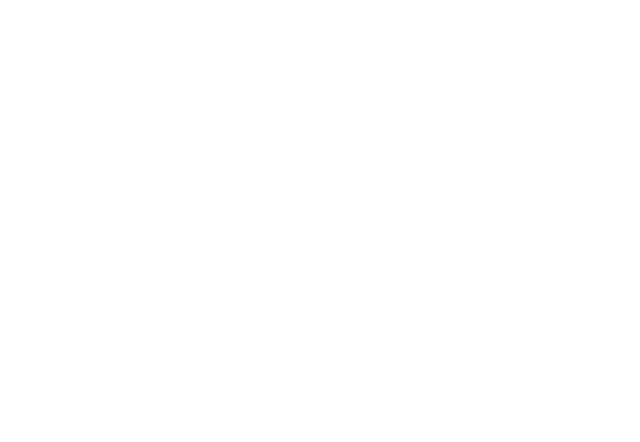
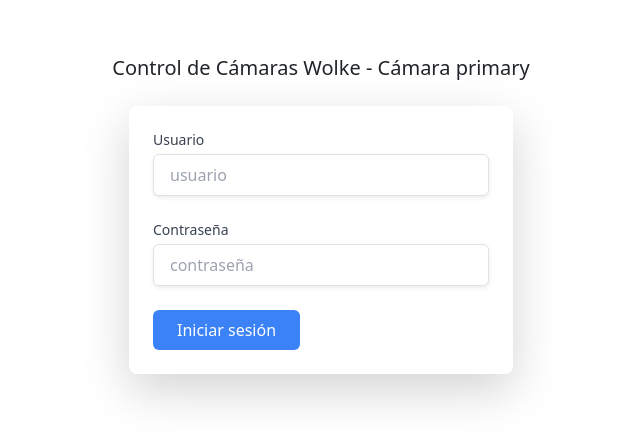
Before and after one commit to felipeWolke/front-webRTC, a React (Create React App) app: page /login/primary in a window 1280 px wide. Before the commit this address had no page. Shown: the part 186-628 px from the top of the page, without its empty margins (319-959 px from the left). Built offline with nearby package versions, Linux system fonts and the light colour scheme.

Commit message:
new type of login

```diff
--- a/src/App.js
+++ b/src/App.js
@@ -1,10 +1,9 @@
-import { BrowserRouter as Router, Routes, Route } from 'react-router-dom';
+import { BrowserRouter as Router, Routes, Route, Navigate } from 'react-router-dom';
 import Home from './pages/Home';
 import Home2 from './pages/Home2';
 import Home3 from './pages/Home3';
 import Login from './pages/Login';
 import withAuth from './components/WithAuth';  // Importa el HOC
-import { Navigate } from 'react-router-dom';
 import Secondary from './pages/Secondary';
 import Secondary2 from './pages/Secondary2';
 import Secondary3 from './pages/Secondary3';
@@ -21,14 +20,14 @@
   return (
     <Router>
       <Routes>
-        <Route path="/login" element={<Login />} />
-        <Route path="/home" element={<AuthHome />} />
-        <Route path="/home2" element={<AuthHome2 />} />
-        <Route path="/home3" element={<AuthHome3 />} />
+        <Route path="/login/:cameraId" element={<Login />} />
+        <Route path="/primary" element={<AuthHome />} />
+        <Route path="/primary2" element={<AuthHome2 />} />
+        <Route path="/primary3" element={<AuthHome3 />} />
         <Route path="/secondary" element={<AuthSecondary />} />
         <Route path="/secondary2" element={<AuthSecondary2 />} />
         <Route path="/secondary3" element={<AuthSecondary3 />} />
-        <Route path="/" element={<Navigate replace to="/login" />} />
+        <Route path="/" element={<Navigate replace to="/login/primary" />} /> {/* Cambio para redirigir a un login específico */}
       </Routes>
     </Router>
   );
--- a/src/components/WithAuth.js
+++ b/src/components/WithAuth.js
@@ -6,7 +6,7 @@
         const token = localStorage.getItem('token');
         if (!token) {
             // Si no hay token, redirigir al usuario a la página de login
-            return <Navigate to="/login" replace />;
+            return <Navigate to="/" replace />;
         }
 
         // Si hay token, renderizar el componente original con todas sus props
--- a/src/pages/Login.js
+++ b/src/pages/Login.js
@@ -1,16 +1,17 @@
 import React, { useState } from 'react';
-import { useNavigate } from 'react-router-dom';
+import { useNavigate, useParams } from 'react-router-dom';
 
 function Login() {
     const [username, setUsername] = useState('');
     const [password, setPassword] = useState('');
     const navigate = useNavigate();
+    const { cameraId } = useParams();  // Captura el identificador de cámara desde la URL
 
-    const handleLogin = async (e, cameraRoute) => {
+    const handleLogin = async (e) => {
         e.preventDefault();
 
         const credentials = { username, password };
-        const response = await fetch('https://cams.wolkelab.com/api/login', {  // Asegúrate de tener la URL correcta
+        const response = await fetch(`https://cams.wolkelab.com/api/login/${cameraId}`, {  // Modifica la URL de la API según el cameraId
             method: 'POST',
             headers: { 'Content-Type': 'application/json' },
             body: JSON.stringify(credentials)
@@ -19,18 +20,17 @@
         if (response.ok) {
             const { accessToken } = await response.json();
             localStorage.setItem('token', accessToken);
-            navigate(cameraRoute);
+            navigate(`/${cameraId}`);  // Redirige a la ruta de la cámara especificada
         } else {
             alert('Las credenciales son incorrectas');
         }
     };
 
-
     return (
         <div className="flex flex-col justify-center items-center h-screen">
-            <h1 className="text-xl mb-6">Control de Cámaras Wolke</h1>
+            <h1 className="text-xl mb-6">Control de Cámaras Wolke - Cámara {cameraId}</h1>
             <div className="bg-white p-6 rounded-lg shadow-lg max-w-sm w-full">
-                <form>
+                <form onSubmit={handleLogin}>
                     <div className="mb-4">
                         <label htmlFor="userInput" className="block text-sm font-medium text-gray-700">Usuario</label>
                         <input
@@ -53,32 +53,9 @@
                             onChange={(e) => setPassword(e.target.value)}
                         />
                     </div>
-                    <div className="flex flex-col space-y-4">
-
-                        <button type="button" onClick={(e) => handleLogin(e, '/home')} className="bg-blue-500 text-white px-4 py-2 rounded-md hover:bg-blue-600 focus:outline-none focus:ring-2 focus:ring-blue-500 focus:ring-opacity-50">
-                            WATC001-Cam
-                        </button>
-                        <button type="button" onClick={(e) => handleLogin(e, '/hom2')} className="bg-blue-500 text-white px-4 py-2 rounded-md hover:bg-blue-600 focus:outline-none focus:ring-2 focus:ring-blue-500 focus:ring-opacity-50">
-                            WATC002-Cam
-                        </button>
-                        <button type="button" onClick={(e) => handleLogin(e, '/home3')} className="bg-blue-500 text-white px-4 py-2 rounded-md hover:bg-blue-600 focus:outline-none focus:ring-2 focus:ring-blue-500 focus:ring-opacity-50">
-                            WATC003-Cam
-                        </button>
-
-
-
-                        <button type="button" onClick={(e) => handleLogin(e, '/secondary')} className="bg-blue-500 text-white px-4 py-2 rounded-md hover:bg-blue-600 focus:outline-none focus:ring-2 focus:ring-blue-500 focus:ring-opacity-50">
-                            WATC001-Cam-Secondary
-                        </button>
-                        <button type="button" onClick={(e) => handleLogin(e, '/secondary2')} className="bg-blue-500 text-white px-4 py-2 rounded-md hover:bg-blue-600 focus:outline-none focus:ring-2 focus:ring-blue-500 focus:ring-opacity-50">
-                            WATC002-Cam-Secondary
-                        </button>
-                        <button type="button" onClick={(e) => handleLogin(e, '/secondary3')} className="bg-blue-500 text-white px-4 py-2 rounded-md hover:bg-blue-600 focus:outline-none focus:ring-2 focus:ring-blue-500 focus:ring-opacity-50">
-                            WATC003-Cam-Secondary
-                        </button>
-
-
-                    </div>
+                    <button type="submit" className="bg-blue-500 text-white px-4 py-2 rounded-md hover:bg-blue-600 focus:outline-none focus:ring-2 focus:ring-blue-500 focus:ring-opacity-50">
+                        Iniciar sesión
+                    </button>
                 </form>
             </div>
         </div>
```
